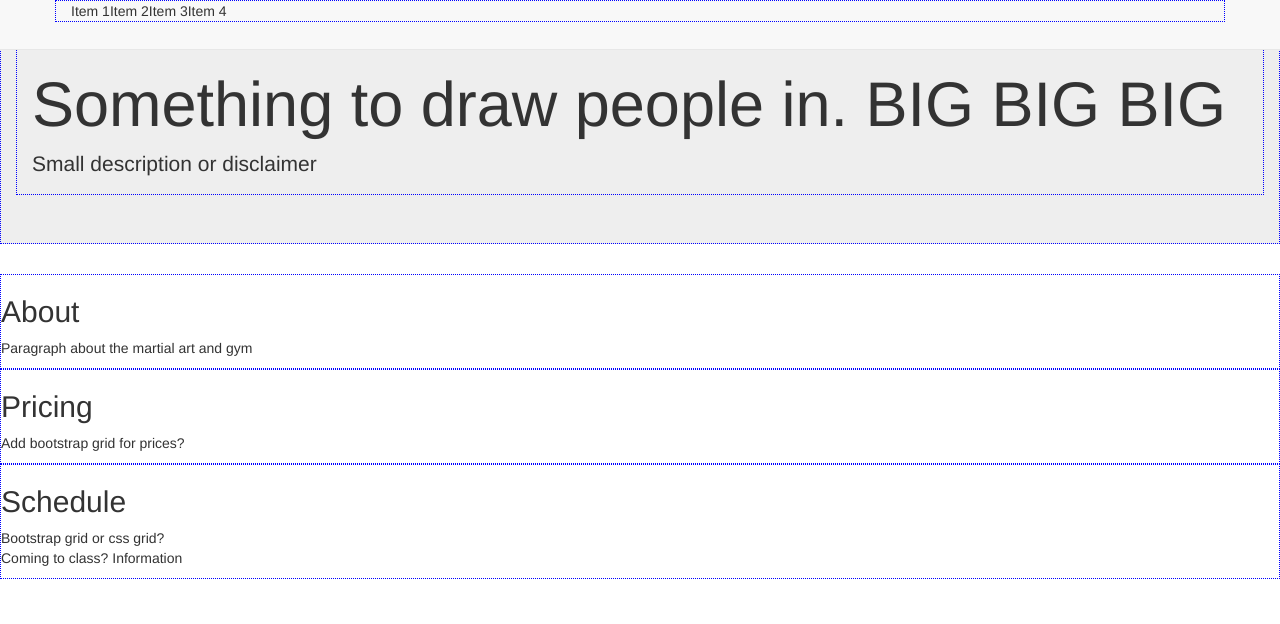
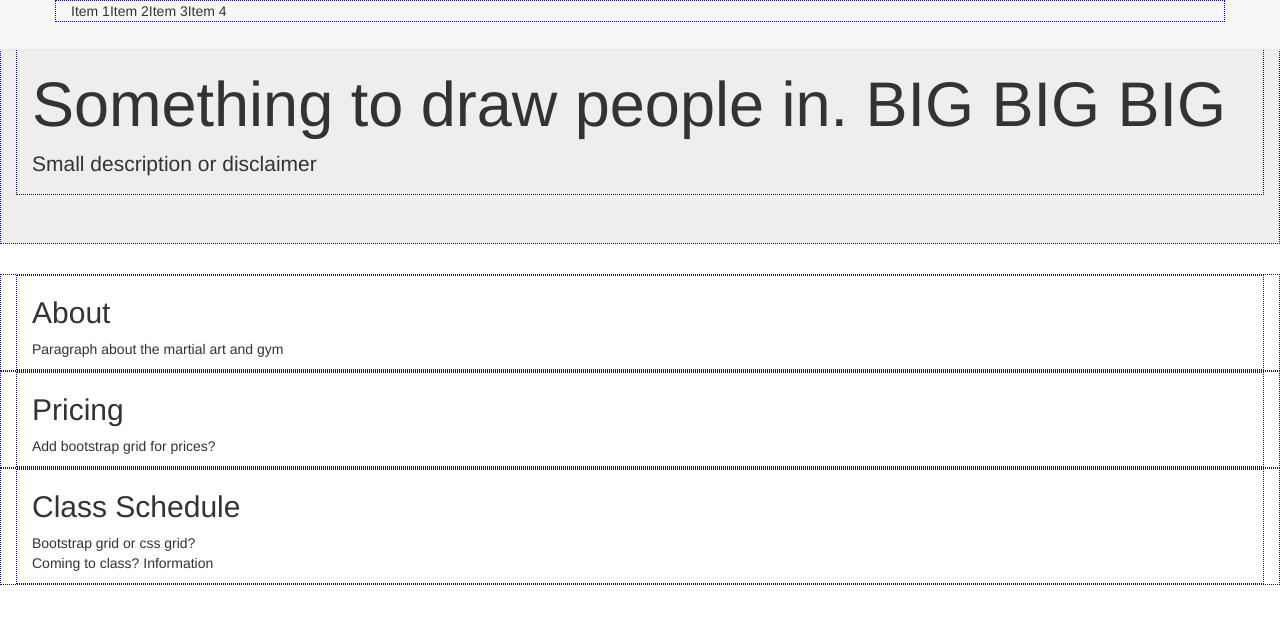
Before and after one commit to olivercgg/kaisingthong, a plain HTML site: page index.html in a window 1280 px wide. Drawn offline with nearby package versions, Linux system fonts and the light colour scheme.

Commit message:
Add div containers to sections

```diff
--- a/index.html
+++ b/index.html
@@ -43,21 +43,27 @@
     </div>
 
     <!-- About -->
-    <div class="about">
-      <h2>About</h2>
-      <p>Paragraph about the martial art and gym</p>
+    <div class="container-fluid about">
+      <div class="container-fluid">
+        <h2>About</h2>
+        <p>Paragraph about the martial art and gym</p>
+      </div>
     </div>
 
     <!-- Price -->
-    <div class="Price">
-      <h2>Pricing</h2>
-      <p>Add bootstrap grid for prices?</p>
+    <div class="container-fluid price">
+      <div class="container-fluid">
+        <h2>Pricing</h2>
+        <p>Add bootstrap grid for prices?</p>
+      </div>
     </div>
 
     <!-- Schedule -->
-    <div class="Schedule">
-      <h2>Schedule</h2>
-      <p>Bootstrap grid or css grid? <br/>Coming to class? Information</p>
+    <div class="container-fluid schedule">
+      <div class="container-fluid">
+        <h2>Class Schedule</h2>
+        <p>Bootstrap grid or css grid? <br/>Coming to class? Information</p>
+      </div>
     </div>
 
     <!-- Footer -->
```
